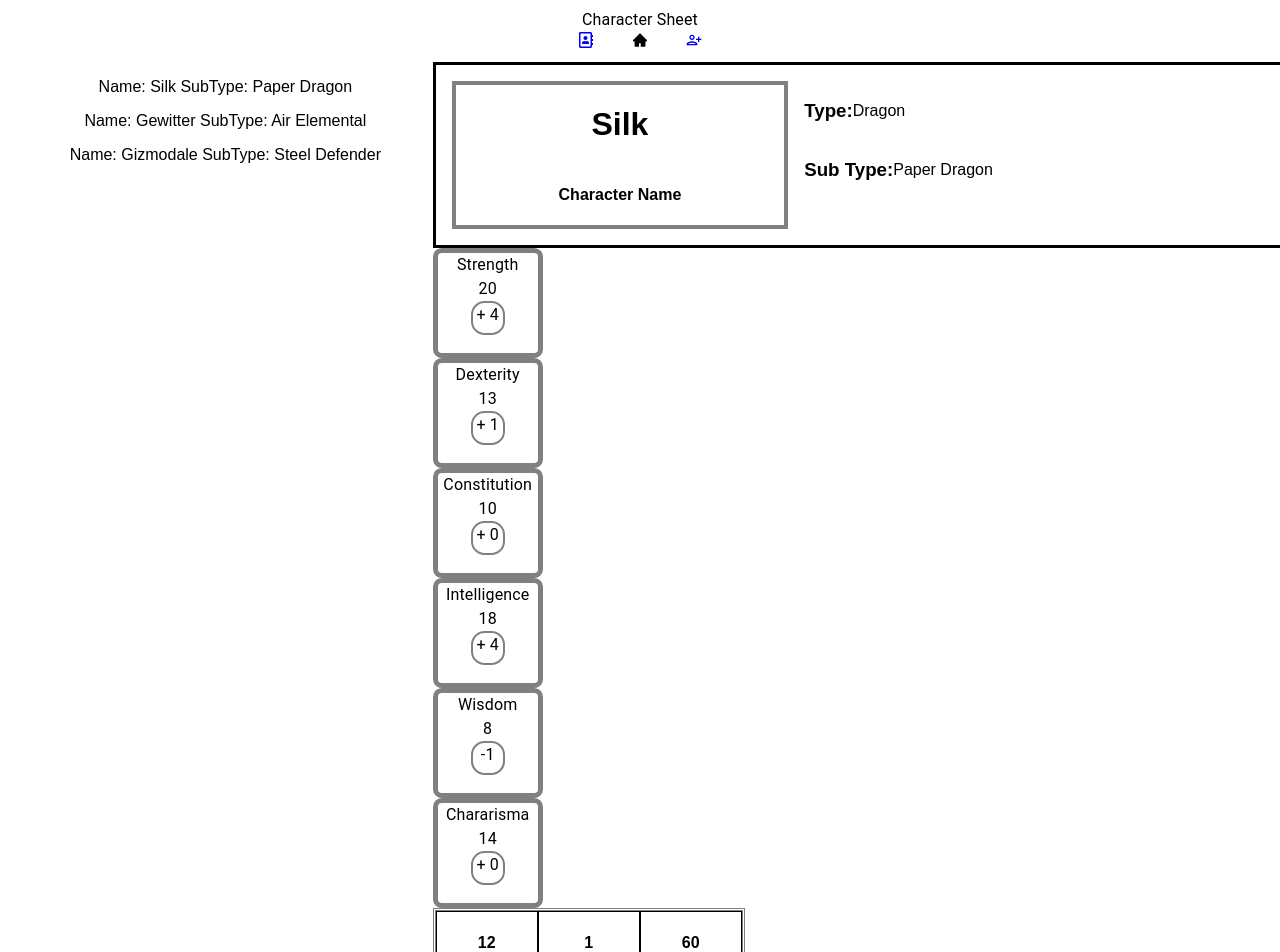
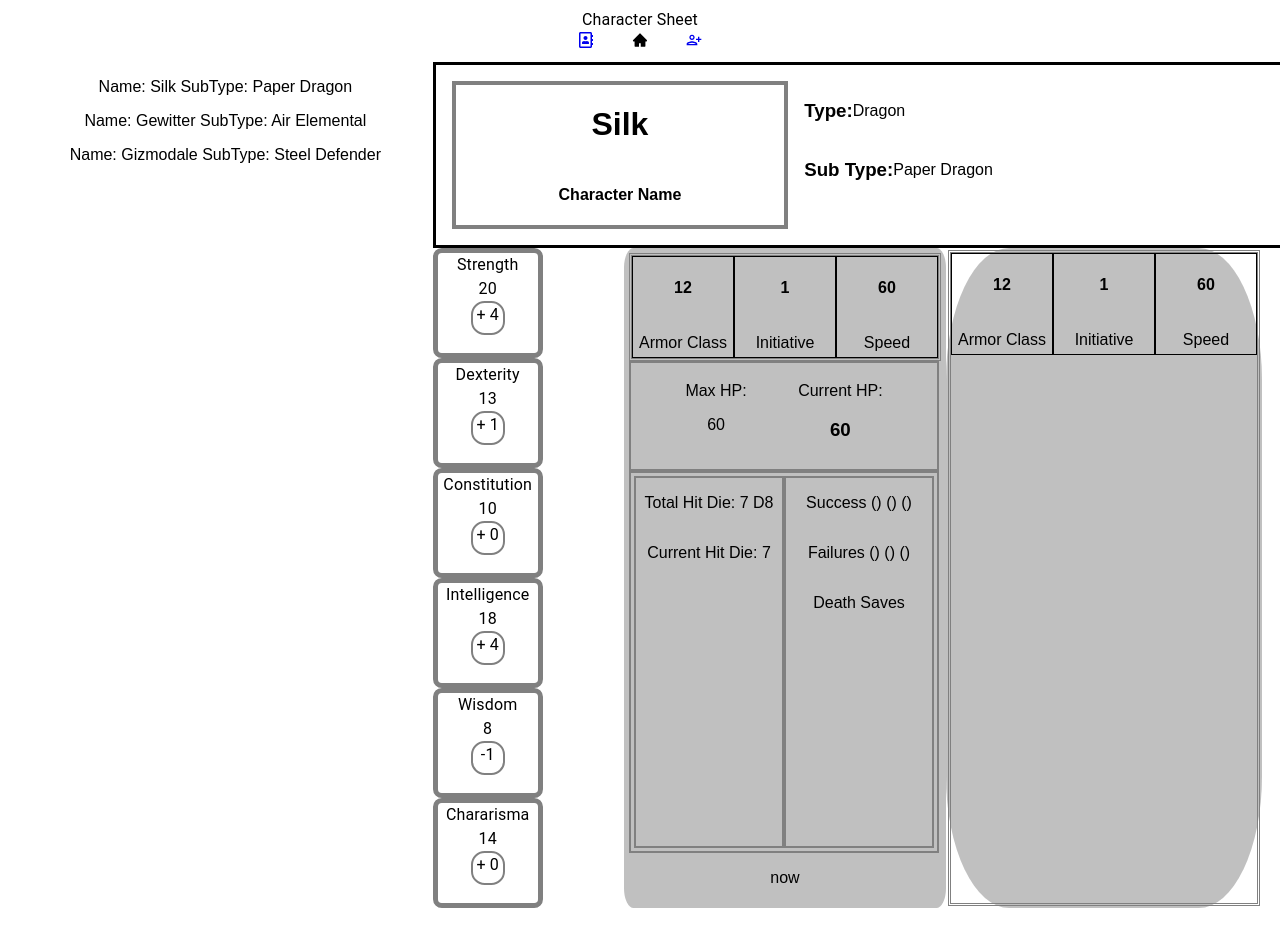
Before and after one commit to lcmpbll/characterSheet, a React (Create React App) app: page /npc in a window 1280 px wide. Shown: the top 952 px of the page. After the commit the page ends 926 px from the top, so only its background shows below. Built offline with nearby package versions, Linux system fonts and the light colour scheme.

Commit message:
WIP large details page, add componet Items

```diff
--- a/src/Components/NPCs/LargeCharacterDetails.jsx
+++ b/src/Components/NPCs/LargeCharacterDetails.jsx
@@ -9,16 +9,52 @@ const LargeCharacterDetails = ({npc}) => {
     return <Loading/>
   }
   return (
-    <Box sx={{display: 'flex', flexDirection: 'column', flex: 11}}>
-      <Box sx={{flex: 11}}>
+    <Box sx={{display: 'flex', flexDirection: 'column', flex: 8}}>
+      <Box sx={{flex: 2}}>
         <CharacterHeader name={npc.name} type={npc.type} sub_type={npc.sub_type}/>
       </Box>
-      <Box sx={{display: 'flex', flexDirection: 'column', flex: 11}}>
-        <Box sx={{display: 'flex', flexDirection: 'column', flex: 3}}>
-          <ItemList skillsList={npc.ability_score} />
-        </Box>
-        <Box sx={{display: 'flex', flex: 2}}>
-          <SmallStatsBoxes speed={npc.speed} ac={npc.ac} initiative={npc.ability_score[2].plus}/>
+      <Box sx={{flex: 6, display: 'flex', flexDirection: 'column'}}>
+        <Box sx={{display: 'flex', flexDirection: 'row', flex: 8}}>
+          <Box sx={{display: 'flex', flexDirection: 'column', flex: 2}}>
+            <ItemList skillsList={npc.ability_score} />
+          </Box>
+          <Box sx={{display: 'flex', flex: 3, background: '	#C0C0C0', padding: '5px', borderRadius: '3%', flexDirection: 'column'}}>
+            <SmallStatsBoxes speed={npc.speed} ac={npc.ac} initiative={npc.ability_score[2].plus}/>
+            <Box sx={{display: 'flex', flexDirection: 'column', flex: 2}}>
+              <Box sx={{display: 'flex', flexDirection: 'row', border: '2px solid grey', height: '100px', width: '300px', justifyContent: 'space-evenly', padding: '3px'}}>
+                <Box>
+                  <p sx={{margin: '0px'}}>Max HP: </p>
+                  <p>{npc.hp}</p>
+                </Box>
+                <Box>
+                  <p sx={{margin: '0px'}}>Current HP:</p>
+                  <h3 sx={{margin: '0px'}}>{npc.hp}</h3>
+                </Box>
+              </Box>
+              <Box sx={{display: 'flex', flex: 2, flexDirection: 'row', border: '2px solid grey', height: '100px', width: '300px', justifyContent: 'space-evenly', padding: '3px'}}>
+                <Box sx={{border: '2px double grey', display: 'flex', flexDirection: 'column', flex: 1}}>
+                  <p>Total Hit Die: 7 D8</p>
+                  <p>Current Hit Die: 7</p>
+                </Box>
+                <Box sx={{border: '2px double grey', display: 'flex', flexDirection: 'column', flex: 1}}>
+                  <p>Success () () ()</p>
+                  <p>Failures () () ()</p>
+                  <p>Death Saves</p>
+                </Box>
+              </Box>
+              <Box>
+                <p> now</p>
+              </Box>
+            </Box>
+
+          </Box>
+          <Box sx={{display: 'flex', flex: 3, background: '	#C0C0C0', padding: '2px', borderRadius: '20%'}}>
+            <SmallStatsBoxes speed={npc.speed} ac={npc.ac} initiative={npc.ability_score[2].plus}/>
+            <Box sx={{display: 'flex', flexDirection: 'column', flex: 2}}>
+              <Box></Box>
+            </Box>
+
+          </Box>
         </Box>
       </Box>
     </Box>
```
